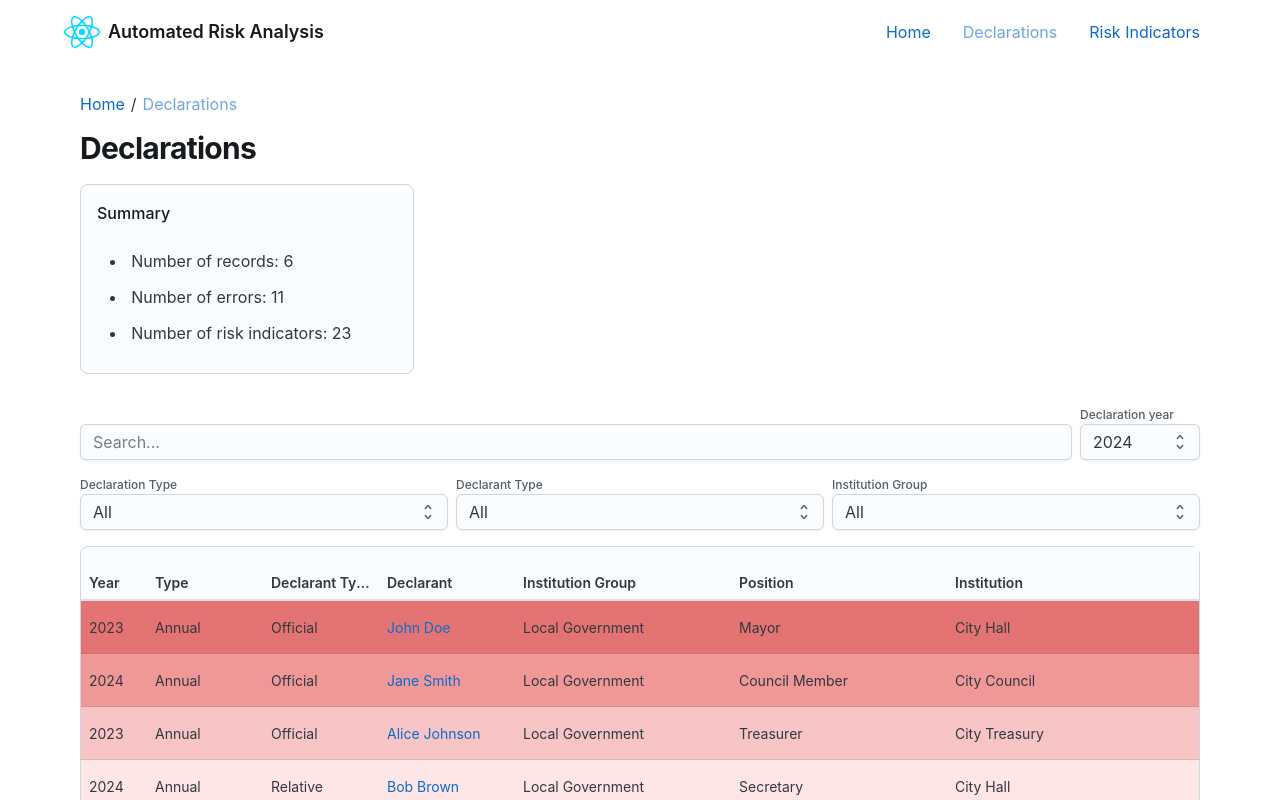
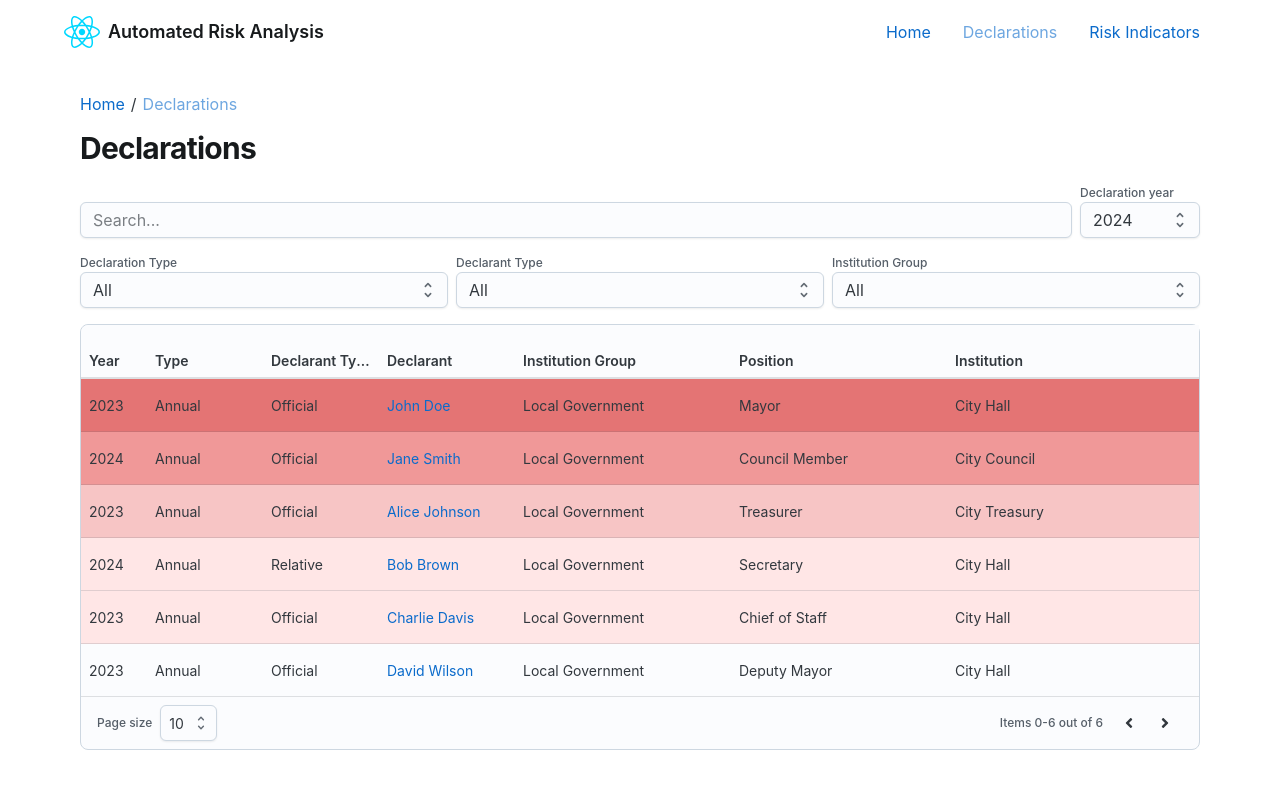
Before and after one commit to watsondoc/anti-corruption-hackathon, a React (Vite) app in the folder aras-client/: page /declarations in a window 1280 px wide. Shown: the top 800 px of the page. Built offline with nearby package versions, Linux system fonts and the light colour scheme.

Commit message:
commented summary for now

```diff
--- a/aras-client/src/pages/declarations.tsx
+++ b/aras-client/src/pages/declarations.tsx
@@ -250,7 +250,7 @@ export const Filters = ({ onFiltersChange }: FilterProps) => {
   }, [query, year, declarationType, declarantType, institutionType, onFiltersChange]);
 
   return (
-    <Stack mt={2} direction="column" gap={2}>
+    <Stack direction="column" gap={2}>
       <Stack gap={1} alignItems="end" direction="row">
         <Box flex="1 1">
           <SearchInput
@@ -342,7 +342,7 @@ export const DeclarationsPage = () => {
 
   return (
     <Layout title="Declarations" breadcrumbs={[HOME, DECLARATIONS]}>
-      <Card sx={{ maxWidth: "300px" }}>
+      {/* <Card sx={{ maxWidth: "300px" }}>
         <Typography level="title-md">Summary</Typography>
         <CardContent orientation="vertical">
           <List marker="disc">
@@ -351,7 +351,7 @@ export const DeclarationsPage = () => {
             <ListItem>Number of risk indicators: 23</ListItem>
           </List>
         </CardContent>
-      </Card>
+      </Card> */}
       <Filters
         onFiltersChange={(query, year, declarationType, declarantType, institution ) => {
           setFilters({ query, year, declarationType, declarantType, institution });
```
